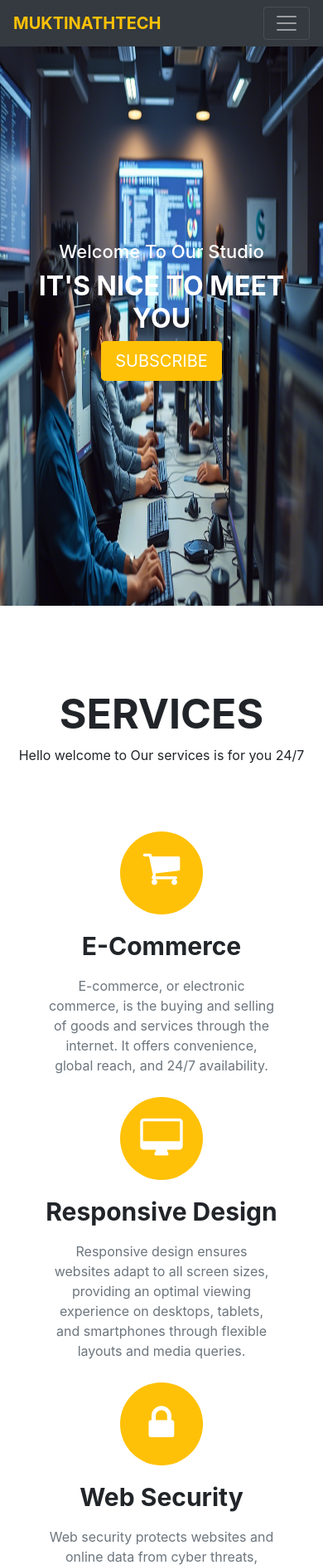
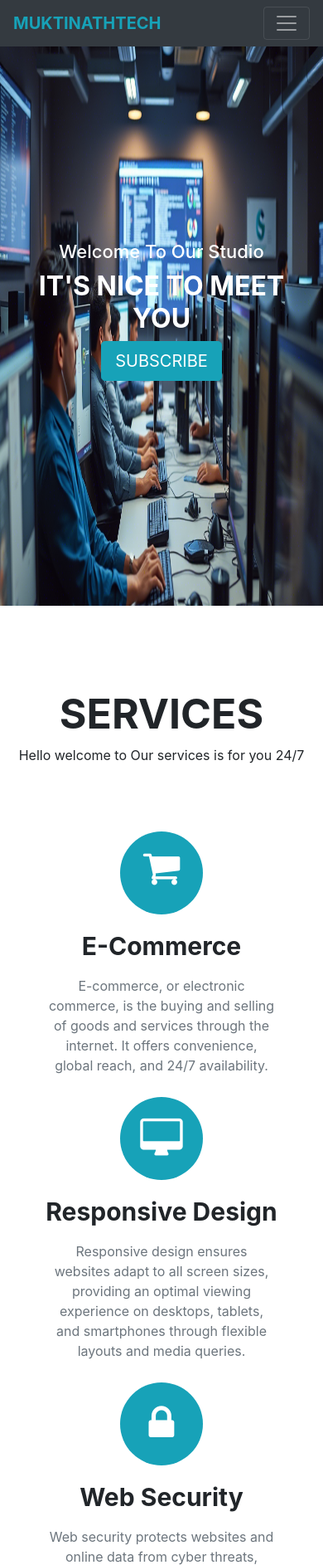
Before and after one commit to muktinathrajbanshi/FiveWebsite, a PHP site: page /public/index.html in a window 390 px wide. Shown: the top 1886 px of the page at 83% size. Run offline with PHP 8.4, Linux system fonts and the light colour scheme.

Commit message:
finally responsive is also done changing utility classes

```diff
--- a/webThird/css/style.css
+++ b/webThird/css/style.css
@@ -216,7 +216,8 @@
      }
 
      .ourteam {
-        height: 1750px;
+        height: 1530px;
      }
 
+
 }
--- a/webThird/public/index.html
+++ b/webThird/public/index.html
@@ -23,7 +23,7 @@
     <div class="bgimg">
         <nav class="navbar navbar-expand-md bg-dark navbar-dark fixed-top">
             <div class="container">
-                <a href="" class="navbar-brand text-warning font-weight-bold"> MUKTINATHTECH </a>
+                <a href="" class="navbar-brand text-info font-weight-bold"> MUKTINATHTECH </a>
 
                 <button class="navbar-toggler" type="button" data-toggle="collapse" data-target="#collapsenavbar">
                     <span class="navbar-toggler-icon"></span>
@@ -54,7 +54,7 @@
         <div class="container text-center text-white headerset">
             <h2>Welcome To Our Studio </h2>
             <h1> IT'S NICE TO MEET YOU</h1>
-            <button class="btn btn-warning text-white btn-lg">SUBSCRIBE</button>
+            <button class="btn btn-info text-white btn-lg">SUBSCRIBE</button>
         </div>
 
     </div>
@@ -66,19 +66,19 @@
 
         <div class="row rowsetting">
             <div class="col-lg-4 col-md-4 col-sm-4 col-10 d-block m-auto">
-                <div class="imgsetting d-block m-auto bg-warning"> <i class="fa fa-shopping-cart fa-3x text-white"></i>
+                <div class="imgsetting d-block m-auto bg-info"> <i class="fa fa-shopping-cart fa-3x text-white"></i>
                 </div>
                 <h2>E-Commerce</h2>
                 <p>E-commerce, or electronic commerce, is the buying and selling of goods and services through the internet. It offers convenience, global reach, and 24/7 availability.</p>
             </div>
             <div class="col-lg-4 col-md-4 col-sm-4 col-10 d-block m-auto">
-                <div class="imgsetting d-block m-auto bg-warning"> <i class="fa fa-desktop fa-3x text-white"></i>
+                <div class="imgsetting d-block m-auto bg-info"> <i class="fa fa-desktop fa-3x text-white"></i>
                 </div>
                 <h2>Responsive Design</h2>
                 <p>Responsive design ensures websites adapt to all screen sizes, providing an optimal viewing experience on desktops, tablets, and smartphones through flexible layouts and media queries.</p>
             </div>
             <div class="col-lg-4 col-md-4 col-sm-4 col-10 d-block m-auto">
-                <div class="imgsetting d-block m-auto bg-warning"> <i class="fa fa-lock fa-3x text-white"></i>
+                <div class="imgsetting d-block m-auto bg-info"> <i class="fa fa-lock fa-3x text-white"></i>
                 </div>
                 <h2>Web Security</h2>
                 <p>Web security protects websites and online data from cyber threats, ensuring confidentiality, integrity, and availability through encryption, firewalls, authentication, and regular security updates.</p>
```
